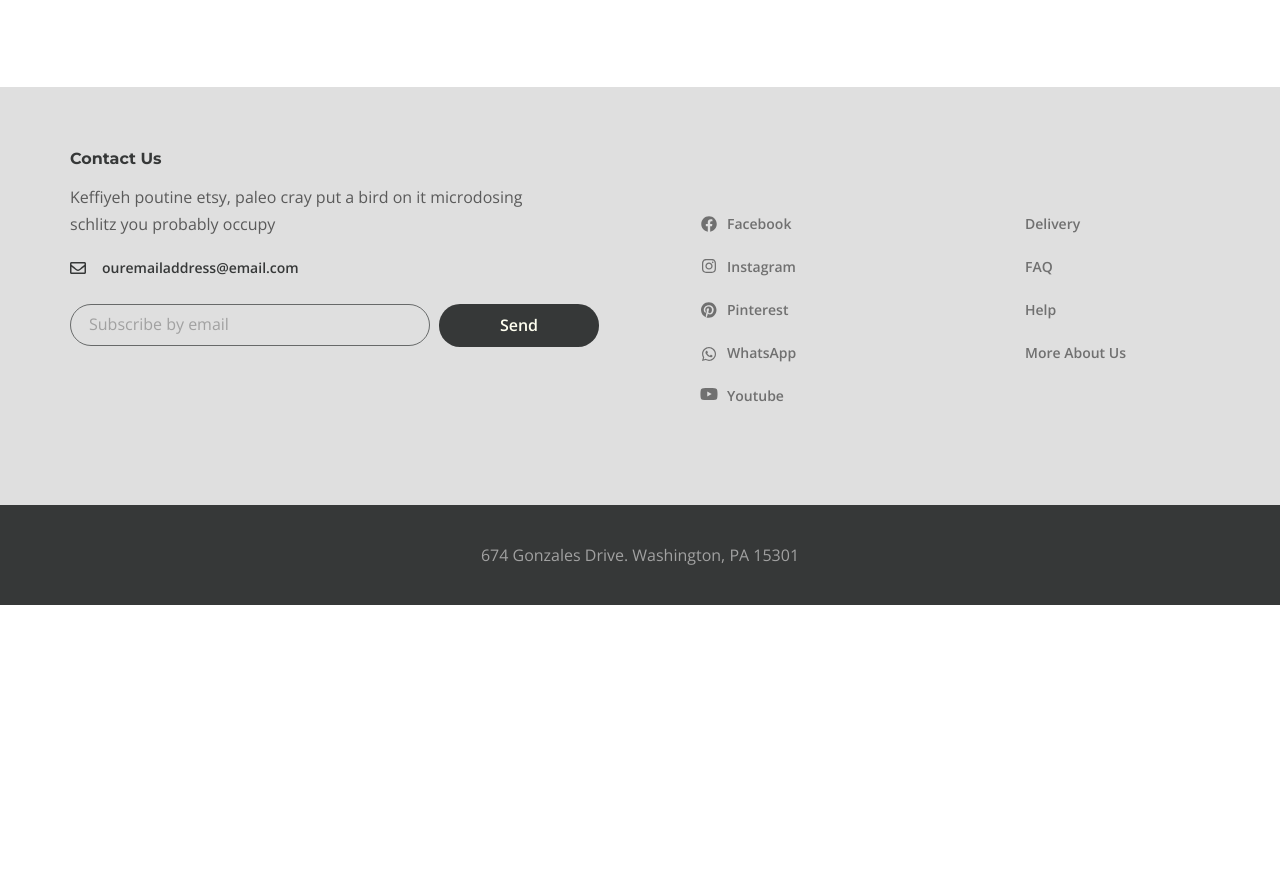
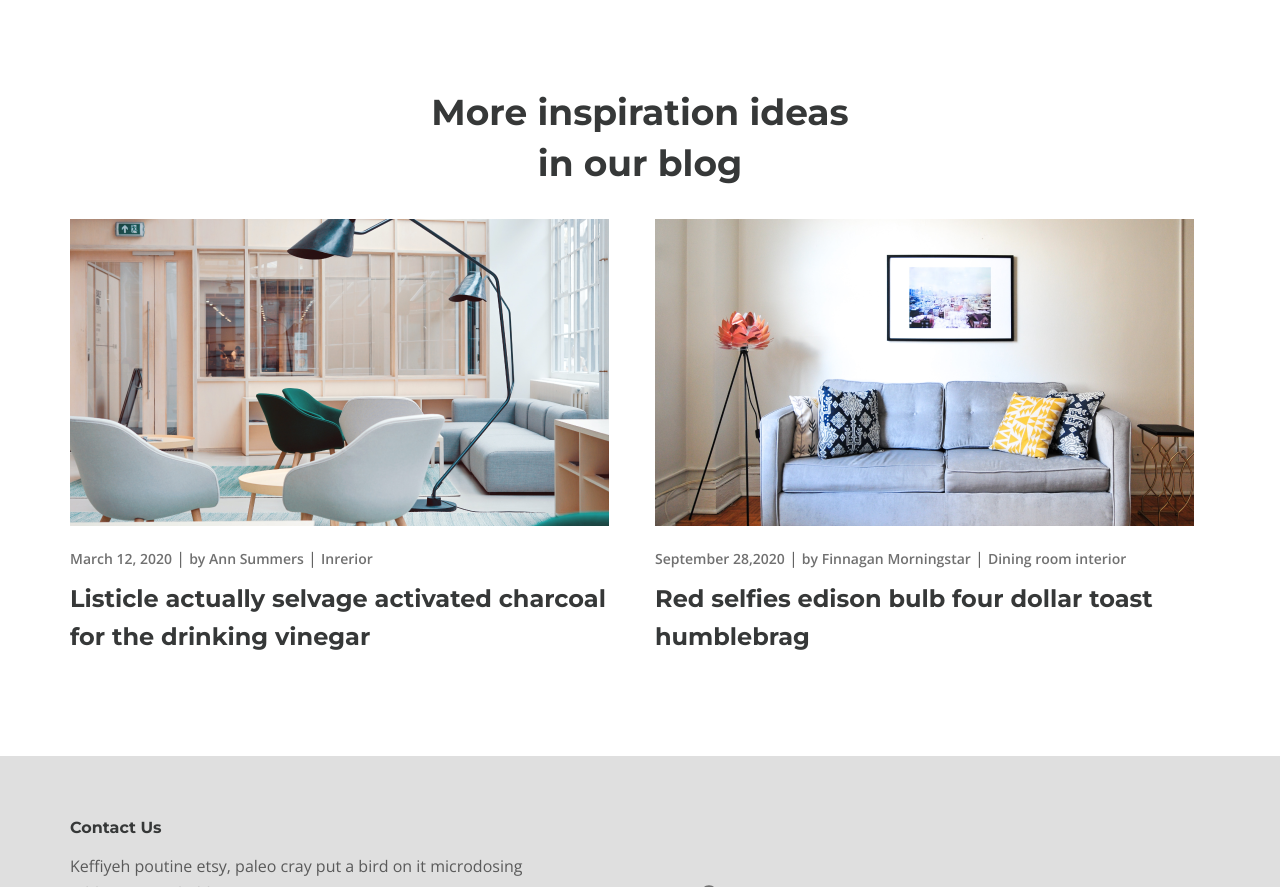
Before and after one commit to Xardas225/Desire-site, a website: page app/index.html in a window 1280 px wide. Shown: the part 3925-4812 px from the top of the page. Before the commit the page ends 4530 px from the top, so only its background shows below. Drawn offline with nearby package versions, Linux system fonts and the light colour scheme.

Commit message:
finished first page

```diff
--- a/app/index.html
+++ b/app/index.html
@@ -335,6 +335,47 @@
                         </div>
                     </div>
                 </div>
+
+                <section class="blog__box">
+                    <div class="container">
+                        <h3 class="blog__box-title">
+                            More inspiration ideas in our blog
+                        </h3>
+                        <div class="blog__box__items">
+                            <div class="blog__box__item">
+                                <a class="blog__box__item-link"  href="#!">
+                                    <img class="blog__box__item-pic" src="./images/blog/1.png" alt="">
+                                </a>
+                                <div class="blog__box__item-links">
+                                    <span class="blog__box__item-date">March 12, 2020</span> |
+                                    <a class="blog__box__item-author" href="#!">by Ann Summers</a> |
+                                    <a class="blog__box__item-theme" href="#!">Inrerior</a>
+                                </div>
+                                <a class="blog__box-titlelink" href="#!">
+                                    <h4 class="blog__box__item-title">
+                                        Listicle actually selvage activated charcoal for the drinking vinegar
+                                    </h4>
+                                </a>
+                            </div>
+                            <div class="blog__box__item">
+                                <a class="blog__box__item-link"  href="#!">
+                                    <img class="blog__box__item-pic" src="./images/blog/2.png" alt="">
+                                </a>
+                                <div class="blog__box__item-links">
+                                    <span class="blog__box__item-date">September 28,2020</span> |
+                                    <a class="blog__box__item-author" href="#!">by Finnagan Morningstar</a> |
+                                    <a class="blog__box__item-theme" href="#!">Dining room interior</a>
+                                </div>
+                                <a class="blog__box-titlelink" href="#!">
+                                    <h4 class="blog__box__item-title">
+                                        Red selfies edison bulb four dollar toast humblebrag
+                                    </h4>
+                                </a>
+                            </div>
+                        </div>
+                    </div>
+                </section>
+
         </main>
         <footer class="footer">
             <div class="footer__content">
--- a/app/scss/style.scss
+++ b/app/scss/style.scss
@@ -558,3 +558,48 @@
         grid-row: span 2;
     }
 }
+
+.blog__box{
+    margin-bottom: 100px;
+    &-title{
+        text-align: center;
+        max-width: 430px;
+        margin: 0 auto 30px;
+        @extend %title-font;
+        font-size: 36px;
+        line-height: 51px;
+        color: $title;
+    }
+    &__items{
+        display: grid;
+        grid-template-columns: repeat(2, 1fr);
+        grid-gap: 30px;
+    }
+    &__item{
+        text-align: left;
+        display: flex;
+        flex-direction: column;
+        flex-wrap: wrap;
+    }
+    &__item-links{
+        margin-bottom: 7px;
+    }
+    &__item-pic{
+        object-fit: cover;
+        margin-bottom: 19px;
+    }
+    &__item-date,
+    &__item-author,
+    &__item-theme{
+        font-weight: 600;
+        font-size: 14px;
+        line-height: 28px;
+        color: #707070;
+    }
+    &__item-title{
+        @extend %title-font;
+        color: $title;
+        font-size: 24px;
+        line-height: 38px;
+    }
+}
```
Also changed, not shown: app/css/style.min.css, app/images/blog/1.png (added), app/images/blog/2.png (added).
